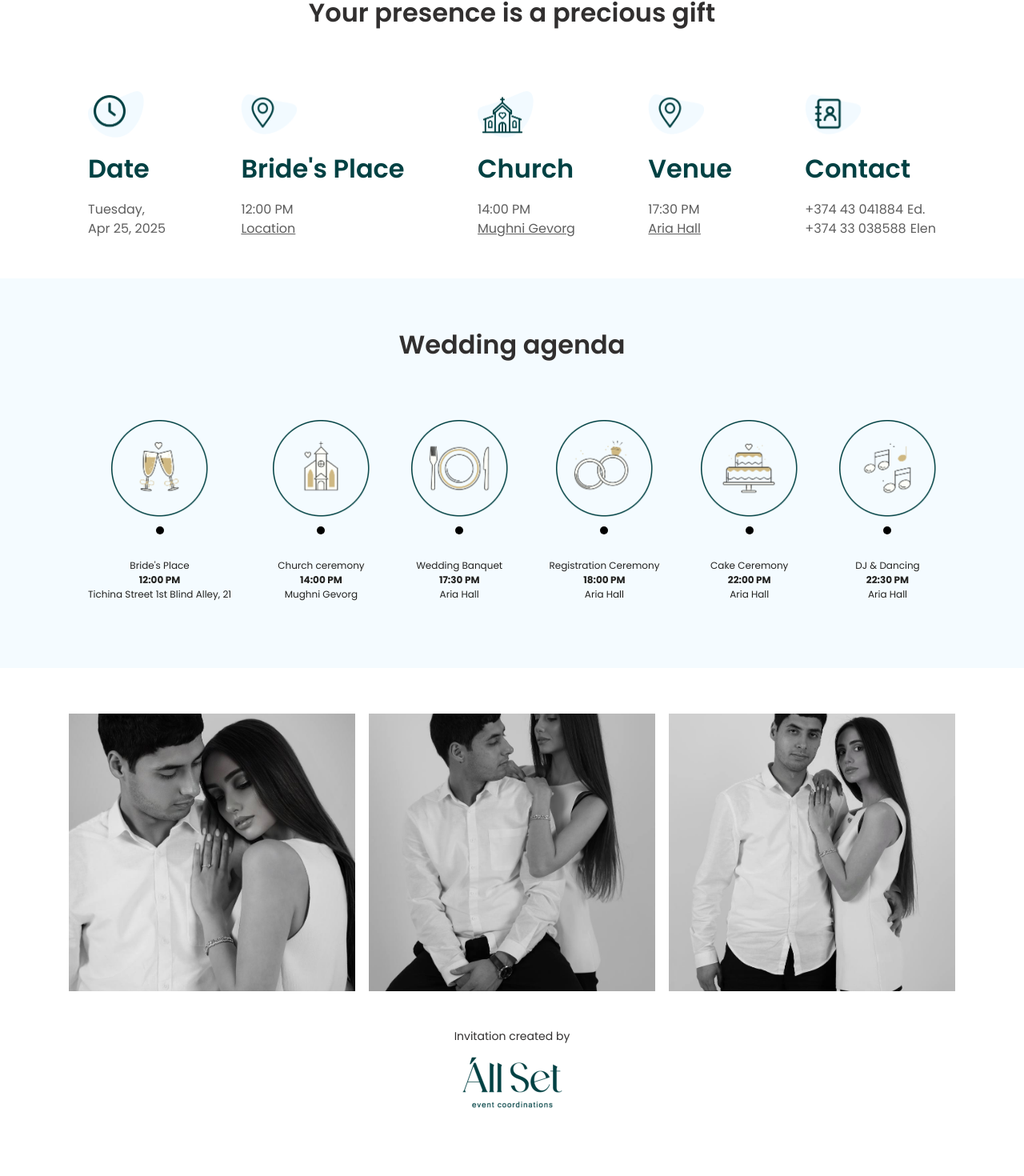
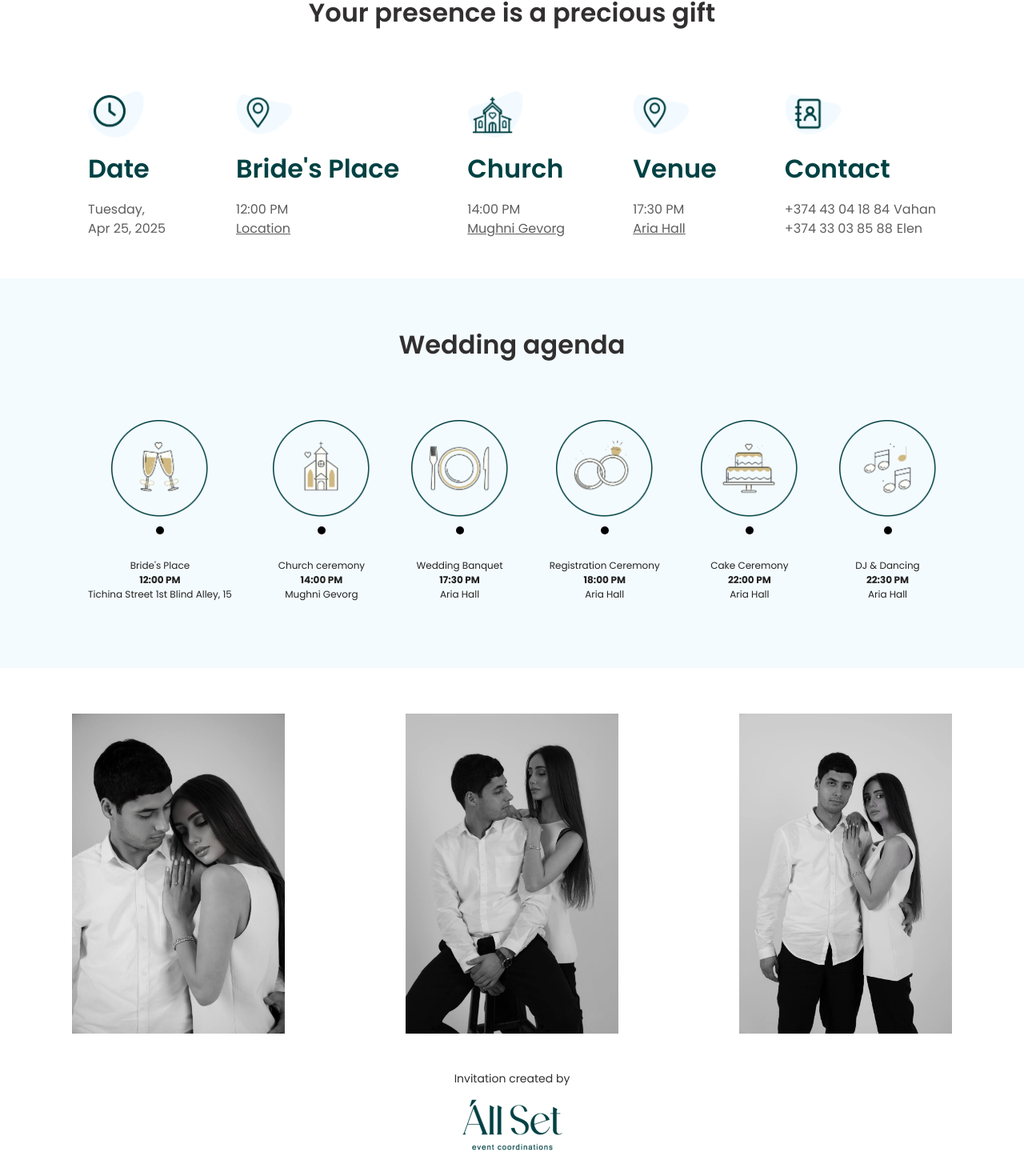
Before and after one commit to Grigor878/Invitation, a React (Vite) app: page / in a window 1280 px wide. Shown: the part 834-2304 px from the top of the page at 80% size. Built offline with nearby package versions, Linux system fonts and the light colour scheme; no server answers.

Commit message:
some changes

```diff
--- a/public/languages/en/translation.json
+++ b/public/languages/en/translation.json
@@ -1,6 +1,6 @@
 {
     "title": "Vahan & Elen Wedding Invitation",
-    "men": "Ed.",
+    "men": "Vahan",
     "women": "Elen",
     "sub_title": "You are invited",
     "wedding_date": "Tuesday, Apr 25, 2025",
@@ -12,7 +12,7 @@
     "dj_time": "22:30 PM",
     "bride_time": "12:00 PM",
     "bride_house": "Bride's Place",
-    "bride_place": "Tichina Street 1st Blind Alley, 21",
+    "bride_place": "Tichina Street 1st Blind Alley, 15",
     "location": "Location",
     "venue_name": "Ashot Hovhannisyan st., 24/1",
     "names": "Vahan & Elen",
--- a/src/components/presence/data.js
+++ b/src/components/presence/data.js
@@ -45,11 +45,11 @@ export const data = [
         phones: [
             {
                 who: "men",
-                tel: "+374 43 041884"
+                tel: "+374 43 04 18 84"
             },
             {
                 who: "women",
-                tel: "+374 33 038588"
+                tel: "+374 33 03 85 88"
             },
         ]
     },
--- a/src/components/slide/slide.module.scss
+++ b/src/components/slide/slide.module.scss
@@ -11,8 +11,9 @@
     }
 
     &_img {
-        width: 358px;
-        height: 347px;
+        width: 400px;
+        height: 400px;
+        object-fit: contain;
         cursor: zoom-in;
 
         @media screen and (max-width: 768px) {
```
